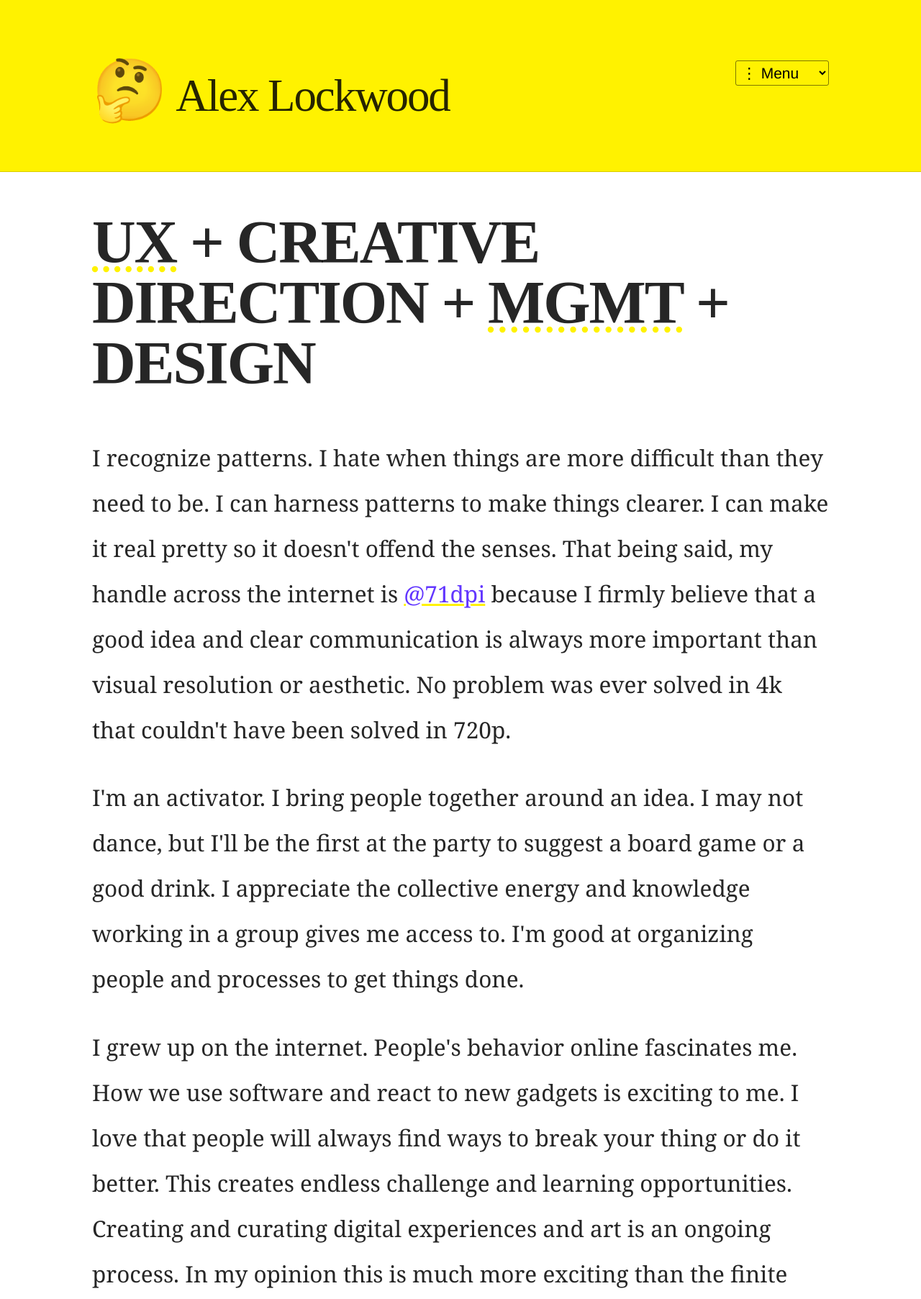
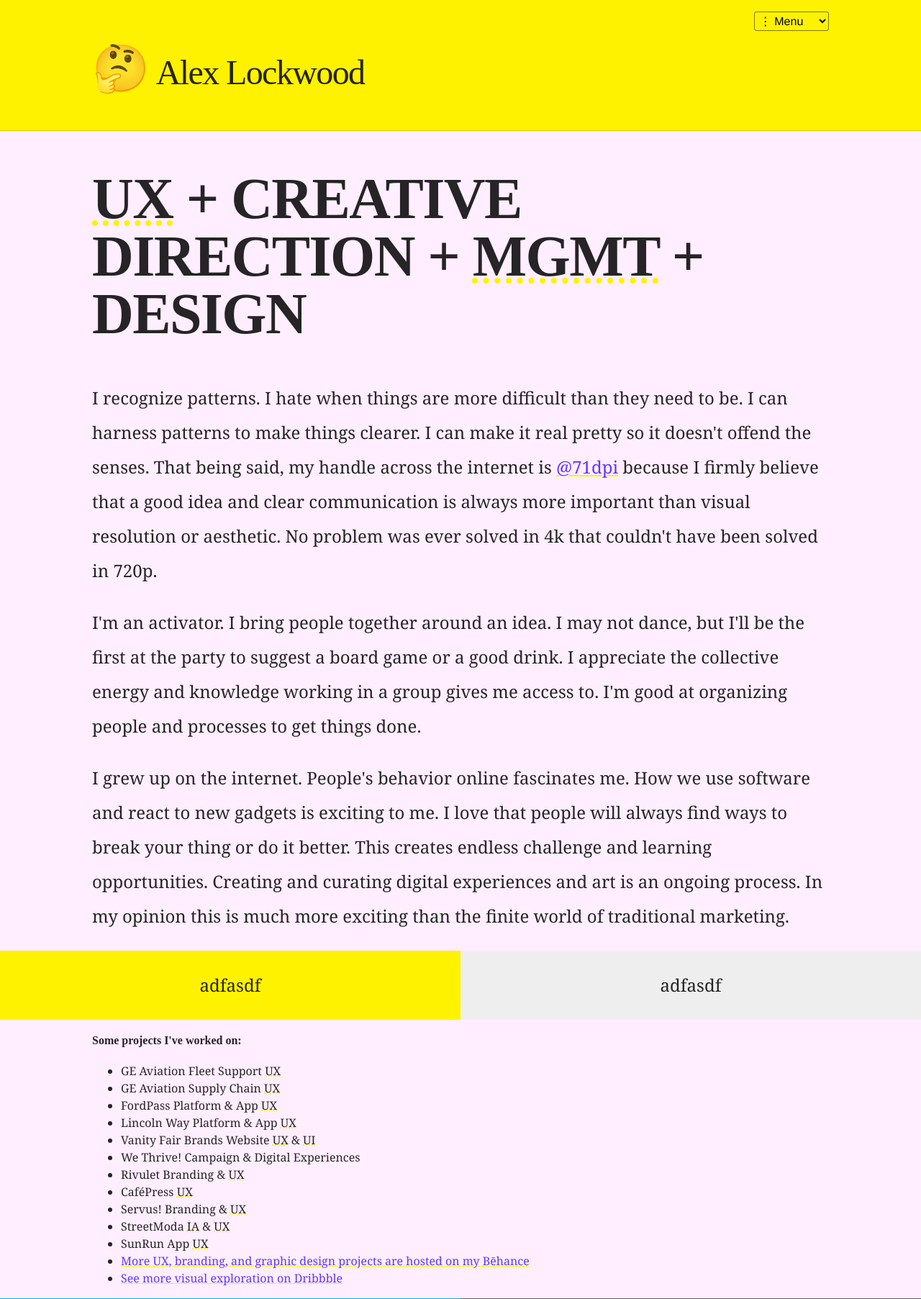
Before and after one commit to 71dpi/alex, a PHP site: page / in a window 1280 px wide. Shown: the top 1805 px of the page at 72% size. Run offline with PHP 8.4, Linux system fonts and the light colour scheme.

Commit message:
omg it's working, even the nav menu lol

```diff
--- a/style.css
+++ b/style.css
@@ -1,5 +1,5 @@
-html {font-size: 21px;}
-@media screen and (max-width:400px){html {font-size: 1rem; background-color:green;}}
+html {font-size: 16px;}
+
 
 body{margin:0;
   padding:0;}
@@ -25,13 +25,13 @@ a.logo-link,a.logo-link:visited {
 }
 .logo-link {
   font-family: HelveticaNeue-Bold;
-  font-size: 3rem;
+  font-size: 2rem;
   color: rgba(0, 0, 0, 0.85);
   letter-spacing: -0.1rem;
   line-height: 4rem;
 }
 .big-emoji {
-  font-size: 4rem;
+  font-size: 3rem;
 }
 a.big-emoji {text-decoration: none;}
 nav {
@@ -50,7 +50,10 @@ select#nav-menu{
     text-transform: none;
     text-indent: 0px;
     text-shadow: none;
-    display: inline-block;
+    display: block;
+    position: absolute;
+    top: 1rem;
+    right: 0px;
     text-align: start;
     appearance: menulist;
     box-sizing: border-box;
@@ -59,7 +62,7 @@ select#nav-menu{
     -webkit-rtl-ordering: logical;
     background-color: rgba(0, 0, 0, 0);
     cursor: default;
-    margin: 0rem;
+    margin: 0 10% 0 0;
     padding: 0.2rem;
     font-size: 1rem;
     font-family: Helvetica Neue, Helvetica, sans-serif;
@@ -88,10 +91,10 @@ select#nav-menu{
 
 h1 {
   font-family: HelveticaNeue-Bold;
-  font-size: 4rem;
+  font-size: 3rem;
   color: rgba(0, 0, 0, 0.85);
   letter-spacing: -0.1rem;
-  line-height: 4rem;
+  line-height: 3rem;
 }
 h2 {
   font-family: HelveticaNeue-Bold;
@@ -196,3 +199,26 @@ a.ani-link:visited:hover:after {
 .tile-text {
   line-height: 3rem;
 }
+
+
+
+/* make it bigger for desktop */
+
+
+@media screen and (min-width:400px){
+  html {
+    font-size: 1rem; background-color:#fef;
+  }
+  h1{
+    font-size: 5rem; line-height: 5rem;
+  }
+  .logo-link {
+    font-size: 3rem;
+    color: rgba(0, 0, 0, 0.85);
+    letter-spacing: -0.1rem;
+    line-height: 4rem;
+  }
+  .big-emoji {
+    font-size: 4rem;
+  }
+}
```
